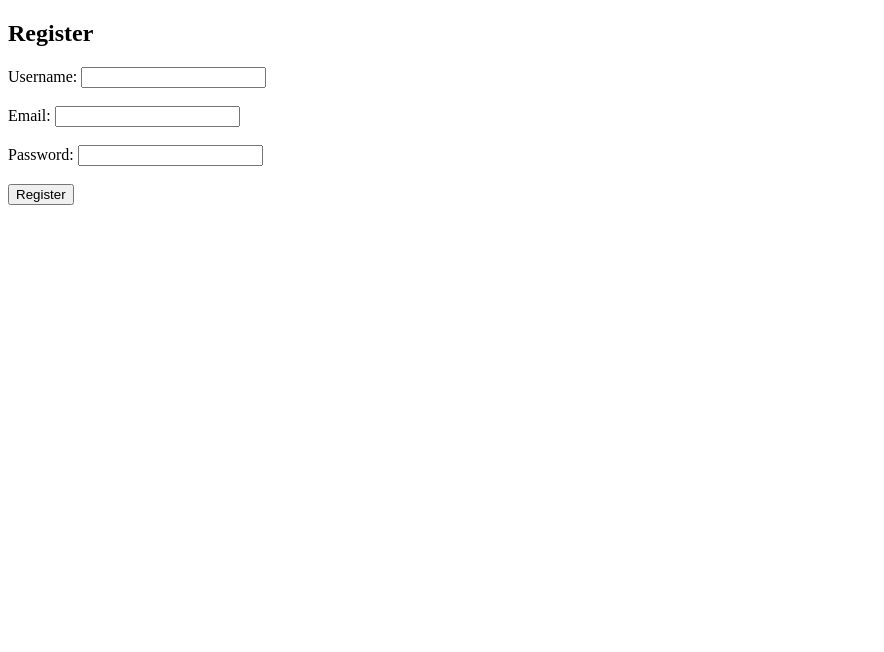
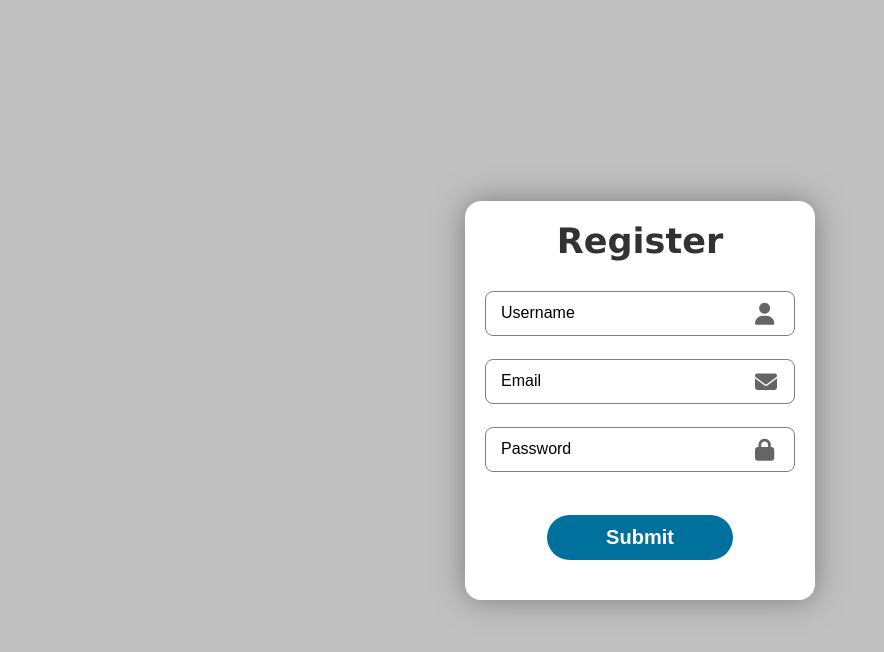
Before and after one commit to 98ZAFAR/contact_backend, a website: page client/register.html in a window 1280 px wide. Shown: the whole page, without its empty margins (0-884 px from the left). Drawn offline with Linux system fonts and the light colour scheme.

Commit message:
UI Added

```diff
--- a/client/register.html
+++ b/client/register.html
@@ -3,22 +3,121 @@
 <head>
     <meta charset="UTF-8">
     <meta name="viewport" content="width=device-width, initial-scale=1.0">
+    <script src="https://kit.fontawesome.com/a8890f53eb.js" crossorigin="anonymous"></script>
     <title>Register</title>
 </head>
+<style>
+    *{
+        margin: 0;
+        padding: 0;
+        box-sizing: border-box;
+    }
+
+    body{
+        width: 100vw;
+        height: 100vh;
+        background-color: rgb(192, 192, 192);
+        display: flex;
+        justify-content: center;
+        align-items: center;
+    }
+
+    .container{
+        width: 350px;
+        padding: 20px;
+        background-color: rgb(255, 255, 255);
+        border-radius: 1rem;
+        box-shadow: 0 0 30px rgb(126, 124, 124);
+    }
+    form{
+        width: 100%;
+    }
+    h1{
+        font-size: 35px;
+        color: rgb(50, 50, 50);
+        font-weight: 800;
+        font-family:'Lucida Grande', 'Lucida Sans Unicode', Geneva, Verdana, sans-serif;
+        text-align: center;
+        margin-bottom: 30px;
+    }
+    input{
+        height: 45px;
+        width: 100%;
+        font-size: 16px;
+        border-style: none;
+        border-radius: 0.5rem;
+        padding-left: 15px;
+        outline-style: none;
+        border: 1px solid rgb(128, 127, 127);
+    }
+
+    input::placeholder{
+        color: black;
+        font-size: 16px;
+    }
+
+    #emailIcon{
+        font-size: 22px;
+        opacity: 60%;
+        top: -33px;
+        left: 270px;
+        position:relative;
+    }
+
+    #userIcon{
+        font-size: 22px;
+        opacity: 60%;
+        top: -33px;
+        left: 270px;
+        position:relative;
+    }
+
+    #passIcon{
+        font-size: 22px;
+        opacity: 60%;
+        top: -33px;
+        left: 270px;
+        position:relative;
+    }
+
+    .submitButton{
+        display: flex;
+        justify-content: center;
+        align-items: center;
+        width: 100%;
+    }
+
+    button{
+        margin: 20px 0px;
+        font-size: 20px;
+        font-weight: bolder;
+        background-color: rgb(0, 113, 157);
+        height: 45px;
+        color: white;
+        width: 60%;
+        border-radius: 2rem;
+        outline-style: none;
+        border-style: none;
+    }
+
+</style>
 <body>
-    <h2>Register</h2>
-    <form id="registerForm">
-        <label for="username">Username:</label>
-        <input type="text" id="username" name="username" required>
-        <br><br>
-        <label for="email">Email:</label>
-        <input type="email" id="email" name="email" required>
-        <br><br>
-        <label for="password">Password:</label>
-        <input type="password" id="password" name="password" required>
-        <br><br>
-        <button type="submit">Register</button>
-    </form>
+    <div class="container">
+        <form id="registerForm">
+            <h1>Register</h1>
+
+            <input type="text" name="" id="username" placeholder="Username">
+            <i class="fa-solid fa-user" id="userIcon"></i>
+            <input type="email" name="" id="email" placeholder="Email">
+            <i class="fa-solid fa-envelope" id="emailIcon"></i>
+            <input type="password" name="" id="password" placeholder="Password">
+            <i class="fa-solid fa-lock" id="passIcon"></i>
+
+            <div class="submitButton">
+                <button type="submit" id="submitButton">Submit</button>
+            </div>
+        </form>
+    </div>
 
     <script>
         document.getElementById('registerForm').addEventListener('submit', function(event) {
@@ -46,5 +145,6 @@
             });
         });
     </script>
+
 </body>
 </html>
--- a/controllers/userController.js
+++ b/controllers/userController.js
@@ -30,7 +30,7 @@ const registerUser = asyncHandler(async (req, res)=>{
         throw new Error("User Data Invalid");
     }
     console.log("User Created Succefully");
-    res.status(200).json({message:"User Registered"});
+    console.log(user);
 });
 
 const loginUser = asyncHandler(async (req, res)=>{
--- a/server.js
+++ b/server.js
@@ -2,9 +2,12 @@ const dotnet = require('dotenv').config();
 const connectDB = require('./config/dbConnection');
 const express = require('express');
 const app = express();
+const path = require('path');
 const port = process.env.PORT||3000;
 
 connectDB();
+
+app.use(express.static(path.join(__dirname, './client')));
 
 app.use(express.json());
 app.use('/api/contacts', require('./routes/contactRoutes'));
```
Also changed, not shown: client/login.html (+103 -10 lines).
